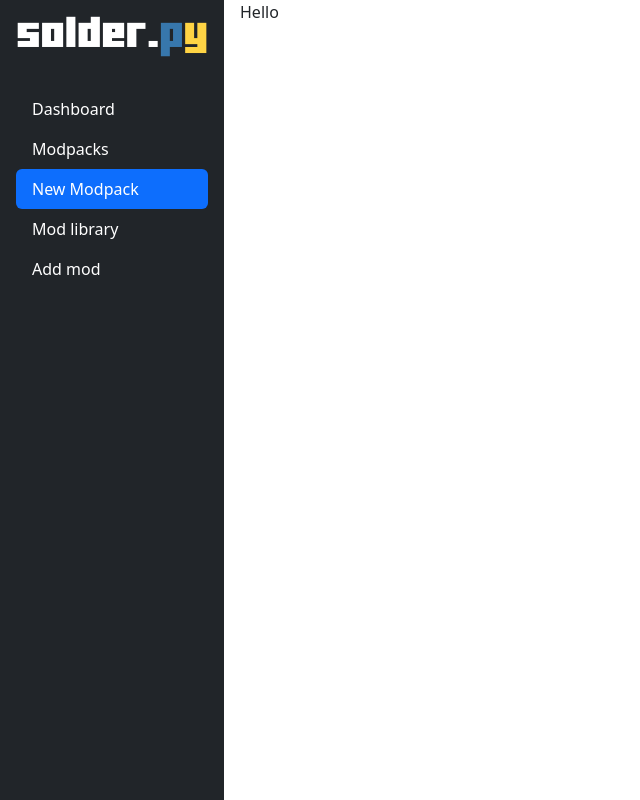
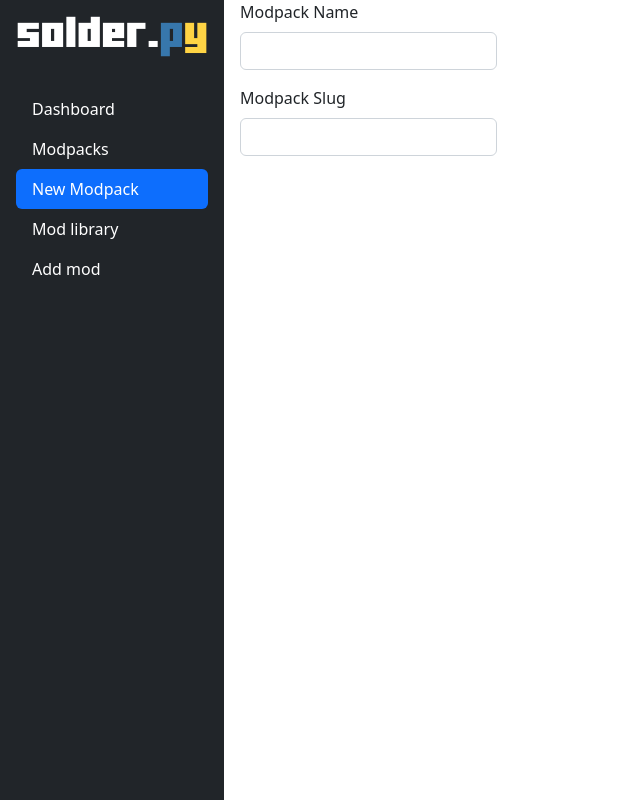
Before and after one commit to Thorfusion/solder.py, a Flask app: template templates/newmodpack.html in a window 1280 px wide. Shown: the whole page, without its empty margins (0-640 px from the left). Run offline with Flask 2, Linux system fonts and the light colour scheme; the template is opened without the code that fills it, so the values that code supplies are empty.

Commit message:
add form to new modpack

```diff
--- a/templates/newmodpack.html
+++ b/templates/newmodpack.html
@@ -4,5 +4,16 @@
 <title>solder.py</title>
 
 {%endblock%}{%block main%}
-<p>Hello</p>
+<div class="">
+    <form method="post" action="">
+        <div class="mb-3"">
+            <label for="pretty_name" class="form-label">Modpack Name</label>
+            <input type="text" class="form-control" name="pretty_name" id="pretty_name">
+        </div>
+        <div class="mb-3"">
+            <label for="name" class="form-label">Modpack Slug</label>
+            <input type="text" class="form-control" name="name" id="name">
+        </div>
+    </form>
+</div>
 {% endblock %}
```
